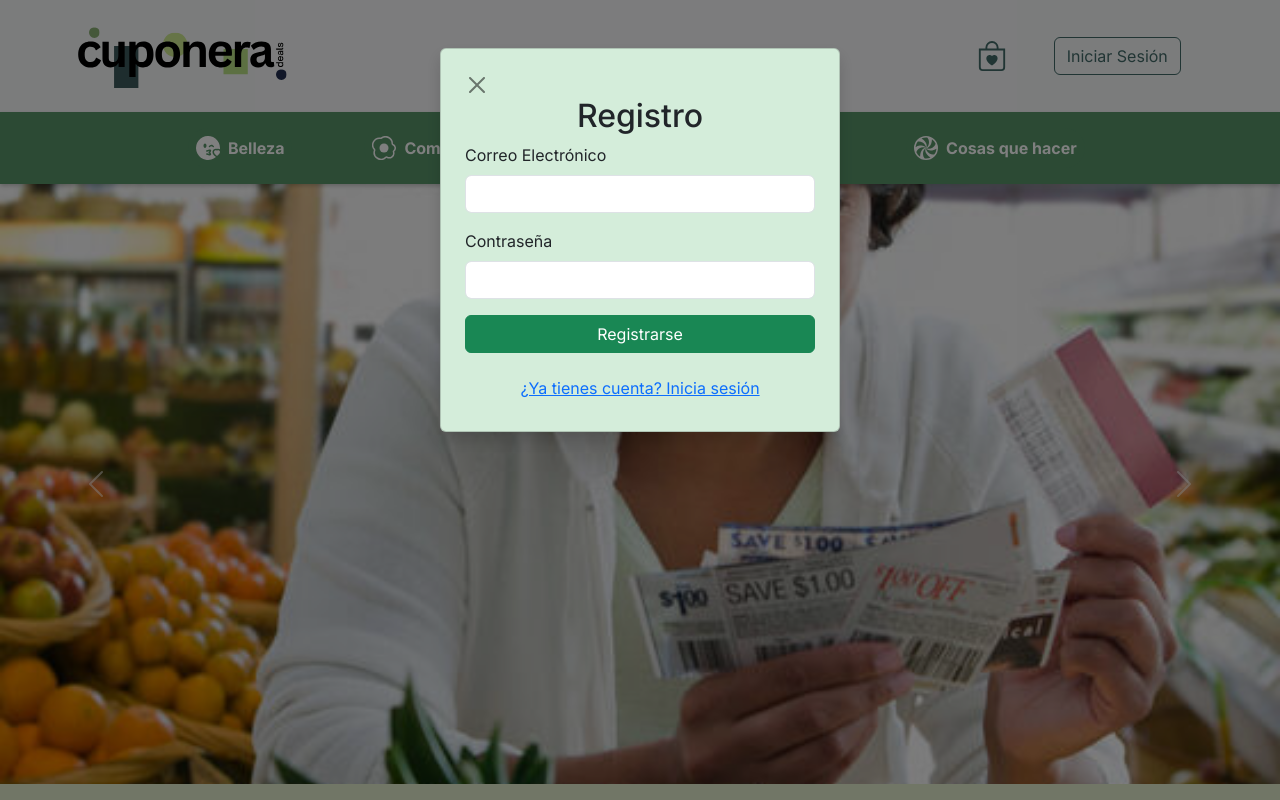
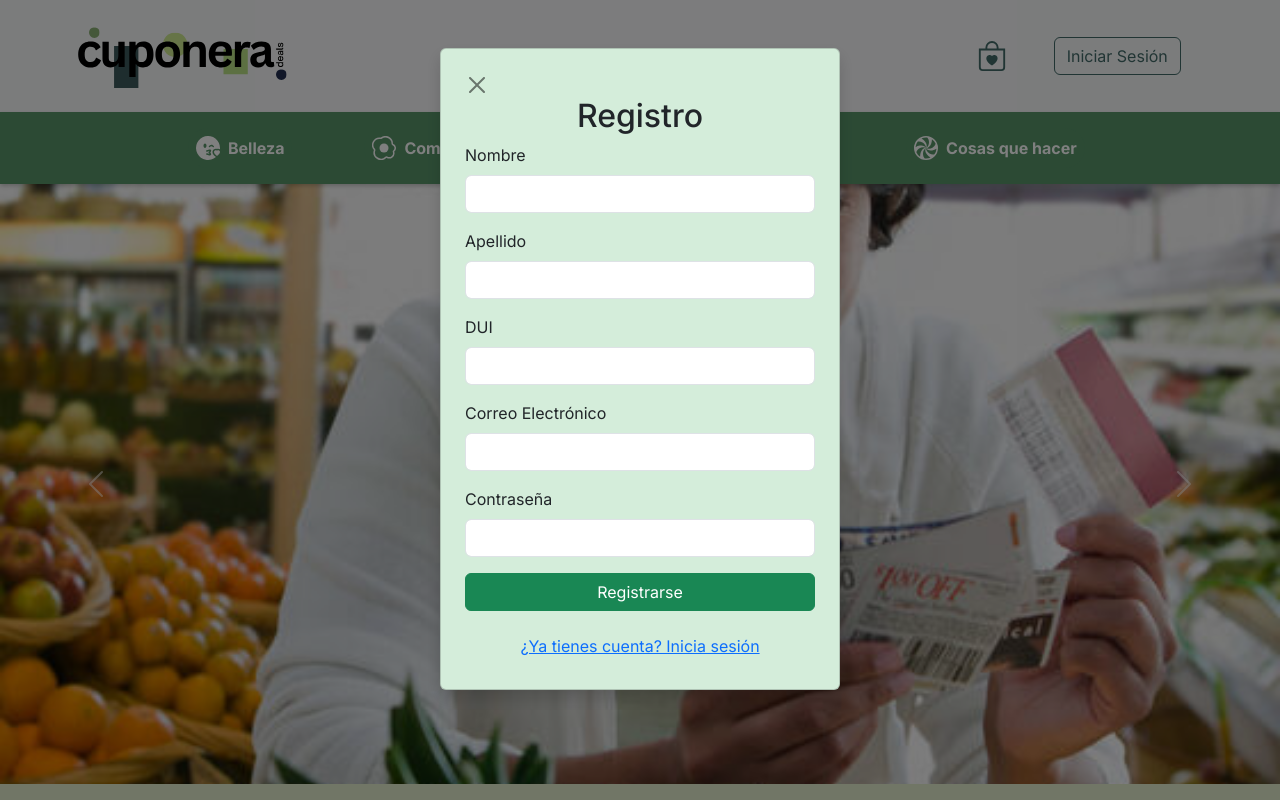
Before and after one commit to diegoemz/Proyecto-LaCuponera, a React (Vite) app: page / in a window 1280 px wide. Both pictures are taken after a click on the button "Iniciar Sesión". Shown: the top 800 px of the page. Built offline with nearby package versions, Linux system fonts and the light colour scheme; no server answers; the database is empty.

Commit message:
Update Form

```diff
--- a/src/components/Form.jsx
+++ b/src/components/Form.jsx
@@ -1,8 +1,12 @@
 import React, { useState } from "react";
-import { auth } from "../firebase";
+import { auth, db } from "../firebase"; // Importa Firestore
 import { createUserWithEmailAndPassword, signInWithEmailAndPassword } from "firebase/auth";
+import { doc, setDoc } from "firebase/firestore"; // Importa funciones de Firestore
 
 export const Form = ({ onAuthSuccess, onCloseForm }) => {
+    const [nombre, setNombre] = useState("");
+    const [apellido, setApellido] = useState("");
+    const [dui, setDui] = useState("");
     const [email, setEmail] = useState("");
     const [password, setPassword] = useState("");
     const [isRegister, setIsRegister] = useState(true);
@@ -11,10 +15,26 @@ export const Form = ({ onAuthSuccess, onCloseForm }) => {
     const handleAuth = async (e) => {
         e.preventDefault();
         setError(null);
+
         try {
-            const userCredential = isRegister
-                ? await createUserWithEmailAndPassword(auth, email, password)
-                : await signInWithEmailAndPassword(auth, email, password);
+            let userCredential;
+            if (isRegister) {
+                // Registrar usuario en Firebase Authentication
+                userCredential = await createUserWithEmailAndPassword(auth, email, password);
+
+                // Guardar usuario en Firestore
+                await setDoc(doc(db, "usuarios", userCredential.user.uid), {
+                    nombre,
+                    apellido,
+                    dui,
+                    email,
+                    createdAt: new Date()
+                });
+            } else {
+                // Iniciar sesión
+                userCredential = await signInWithEmailAndPassword(auth, email, password);
+            }
+
             console.log("Usuario autenticado:", userCredential.user);
             onAuthSuccess();
         } catch (error) {
@@ -29,6 +49,22 @@ export const Form = ({ onAuthSuccess, onCloseForm }) => {
                 <h2 className="text-center">{isRegister ? "Registro" : "Iniciar Sesión"}</h2>
                 {error && <div className="alert alert-danger">{error}</div>}
                 <form onSubmit={handleAuth}>
+                    {isRegister && (
+                        <>
+                            <div className="mb-3">
+                                <label className="form-label">Nombre</label>
+                                <input type="text" className="form-control" value={nombre} onChange={(e) => setNombre(e.target.value)} required />
+                            </div>
+                            <div className="mb-3">
+                                <label className="form-label">Apellido</label>
+                                <input type="text" className="form-control" value={apellido} onChange={(e) => setApellido(e.target.value)} required />
+                            </div>
+                            <div className="mb-3">
+                                <label className="form-label">DUI</label>
+                                <input type="text" className="form-control" value={dui} onChange={(e) => setDui(e.target.value)} required />
+                            </div>
+                        </>
+                    )}
                     <div className="mb-3">
                         <label className="form-label">Correo Electrónico</label>
                         <input type="email" className="form-control" value={email} onChange={(e) => setEmail(e.target.value)} required />
@@ -37,7 +73,9 @@ export const Form = ({ onAuthSuccess, onCloseForm }) => {
                         <label className="form-label">Contraseña</label>
                         <input type="password" className="form-control" value={password} onChange={(e) => setPassword(e.target.value)} required />
                     </div>
-                    <button type="submit" className="btn btn-success w-100">{isRegister ? "Registrarse" : "Iniciar Sesión"}</button>
+                    <button type="submit" className="btn btn-success w-100">
+                        {isRegister ? "Registrarse" : "Iniciar Sesión"}
+                    </button>
                 </form>
                 <button className="btn btn-link mt-3" onClick={() => setIsRegister(!isRegister)}>
                     {isRegister ? "¿Ya tienes cuenta? Inicia sesión" : "¿No tienes cuenta? Regístrate"}
```
